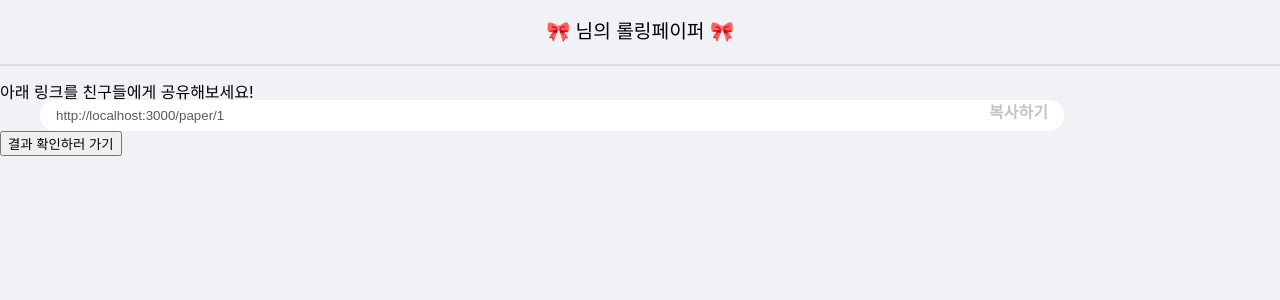
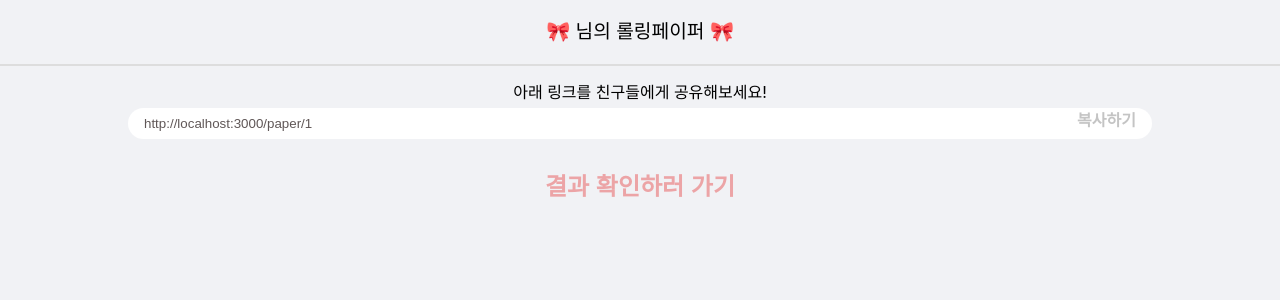
Before and after one commit to shyunju7/Rolling-Paper-Client, a React (Create React App) app in the folder rolling-paper-app/: page /share/1 in a window 1280 px wide. Shown: the top 300 px of the page. Built offline with nearby package versions, Linux system fonts and the light colour scheme; no server answers.

Commit message:
Style Share page resultButton

```diff
--- a/rolling-paper-app/src/Route/Share/SharePresenter.tsx
+++ b/rolling-paper-app/src/Route/Share/SharePresenter.tsx
@@ -1,4 +1,11 @@
-import { Container, CopyButton, LinkContainer, LinkWrapper } from "./style";
+import {
+  Container,
+  CopyButton,
+  GoResultButton,
+  Guide,
+  LinkContainer,
+  LinkWrapper,
+} from "./style";
 import Header from "../../components/Header";
 import { useHistory } from "react-router-dom";
 
@@ -19,7 +26,7 @@ const SharePresenter = ({ copyClipBoard, userName, userLink }: ShareProps) => {
       <Header userName={userName} text="님의 롤링페이퍼" />
 
       <Container>
-        <h3>아래 링크를 친구들에게 공유해보세요!</h3>
+        <Guide>아래 링크를 친구들에게 공유해보세요!</Guide>
 
         <LinkContainer>
           <LinkWrapper
@@ -31,7 +38,9 @@ const SharePresenter = ({ copyClipBoard, userName, userLink }: ShareProps) => {
           />
           <CopyButton onClick={() => copyClipBoard()}> 복사하기</CopyButton>
         </LinkContainer>
-        <button onClick={goResultPage}>결과 확인하러 가기</button>
+        <GoResultButton onClick={goResultPage}>
+          결과 확인하러 가기
+        </GoResultButton>
       </Container>
     </div>
   );
--- a/rolling-paper-app/src/Route/Share/style.ts
+++ b/rolling-paper-app/src/Route/Share/style.ts
@@ -6,13 +6,20 @@ export const Container = styled.div`
   position: relative;
   background-color: #f1f2f5;
   padding-top: 20px;
+
+  display: flex;
+  flex-direction: column;
+  align-items: center;
+`;
+
+export const Guide = styled.h3`
+  margin-bottom: 8px;
 `;
 
 export const LinkContainer = styled.div`
   position: relative;
   display: flex;
   width: 80vw;
-  margin-left: 40px;
 `;
 
 export const LinkWrapper = styled.input`
@@ -35,3 +42,20 @@ export const CopyButton = styled.div`
     color: #605757;
   }
 `;
+
+export const GoResultButton = styled.button`
+  background-color: transparent;
+  border: none;
+  outline: none;
+  align-content: center;
+  margin-top: 16px;
+  padding: 12px;
+  color: #eca4a6;
+  text-decoration: none;
+  cursor: pointer;
+  font-size: 1.5rem;
+  font-weight: bold;
+  &:hover {
+    color: #f9cfd0;
+  }
+`;
```
